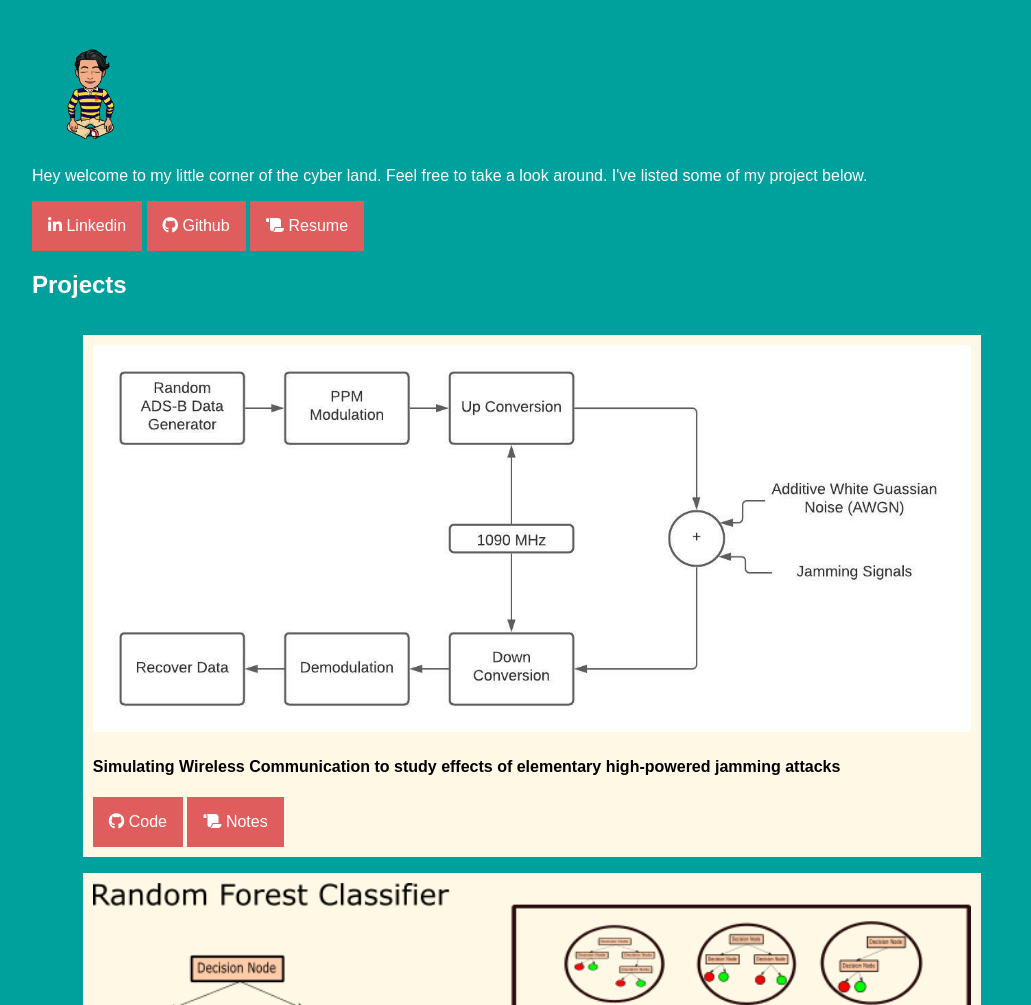
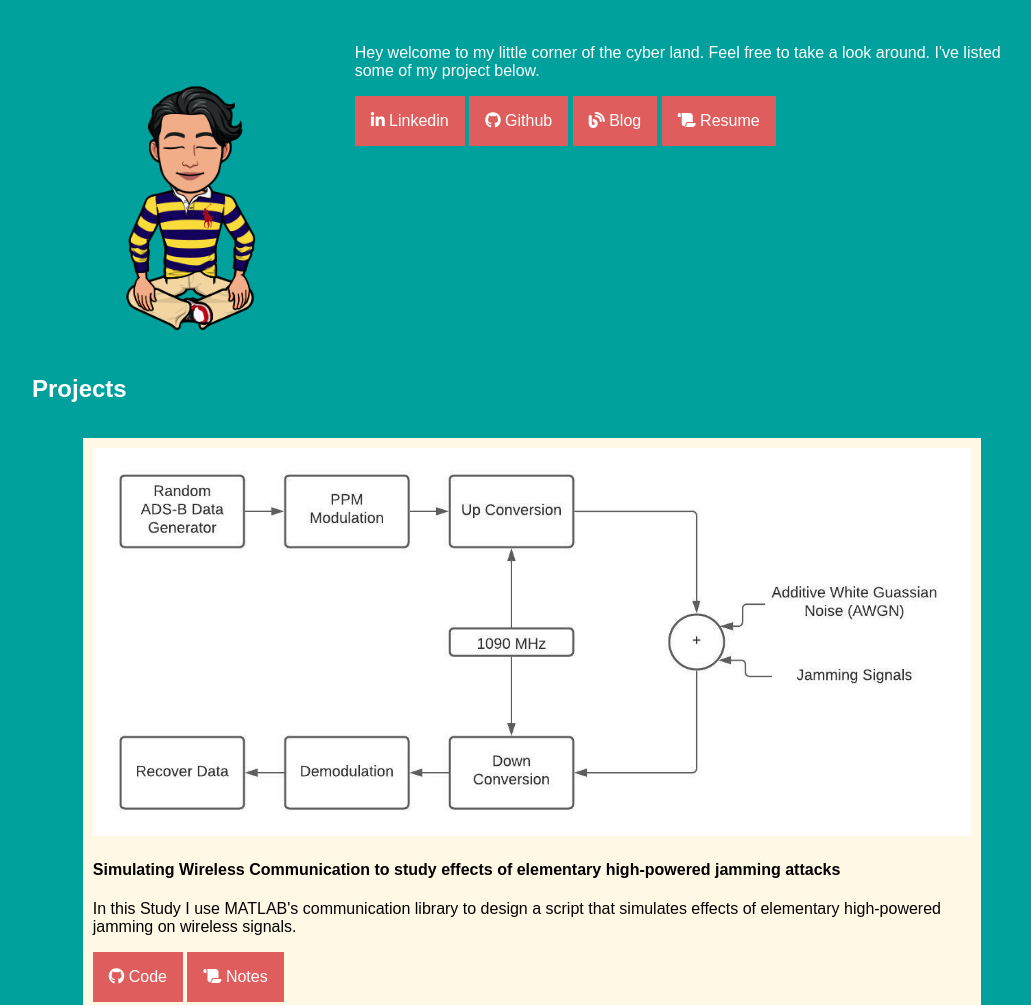
Before and after one commit to Mahdi-s/Personal_site_fall21, a plain HTML site: page index.html in a window 1280 px wide. Shown: the top 1005 px of the page, without its empty margins (108-1139 px from the left). Drawn offline with Linux system fonts and the light colour scheme.

Commit message:
updates to draft divs mid
still need to resize cols

```diff
--- a/index.html
+++ b/index.html
@@ -41,7 +41,8 @@ h1 {
   margin: auto;
   float: center;
   width: 90%;
-  height: 30%;
+  height: 90%;
+  flex: 1 1 0px;
   display: flex; /* Hide all elements by default */
 }
 
@@ -56,7 +57,6 @@ h1 {
 .content {
   background-color: #FFF8E5;
   padding: 10px;
-
 }
 
 /* The "show" class is added to the filtered elements */
@@ -129,10 +129,11 @@ h1 {
 }
 
 .wrapper {
-    width: 90%;
+    /* width: 90%; */
     float: center;
+    display: flex;
 }
-.element {
+.pic-element {
   display: inline-block;
 
   background: #00A19D;
@@ -154,13 +155,16 @@ h1 {
 <div class="main">
 
   <div class="wrapper">
-    <div class="element">
-      <img src="imgs/yoga_bitmoji.png" alt="Bitmoji" style="width:30%">
+
+    <div class="pic-element">
+      <img src="imgs/yoga_bitmoji.png" alt="Bitmoji" style="width:100%">
     </div>
-    <div class="element">
+
+    <div class="">
       <p class="top-text">Hey welcome to my little corner of the cyber land. Feel free to take a look around. I've listed some of my project below. </p>
       <button type="button" class="btn" onclick=" window.open('https://www.linkedin.com/in/mahdi-saeedi-324303149/')"target="_blank" > <i class="fab fa-linkedin"></i> Linkedin</button>
       <button type="button" class="btn" onclick=" window.open('https://github.com/Mahdi-s')"target="_blank" > <i class="fab fa-github"></i> Github</button>
+      <button type="button" class="btn" onclick=" window.open('https://github.com/Mahdi-s')"target="_blank" > <i class="fas fa-blog"></i> Blog</button>
       <button type="button" class="btn" onclick=" window.open('https://github.com/Mahdi-s')"target="_blank" > <i class="fas fa-scroll"></i> Resume</button>
       <!-- <button type="button" class="btn" onclick=" window.open('https://www.kaggle.com/mahdi13')"target="_blank" > <i class="fab fa-kaggle"></i> Kaggle</button>
       <button type="button" class="btn" onclick=" window.open('https://www.hackerrank.com/Mahdi_saeedi')"target="_blank" ><i class="fab fa-hackerrank"></i> HackerRank</button> -->
@@ -201,7 +205,8 @@ h1 {
     <div class="content">
       <img src="imgs/matlab_jamming.jpeg" alt="Mountains" style="width:100%">
       <h4>Simulating Wireless Communication to study effects of elementary high-powered jamming attacks</h4>
-      <button type="button" class="btn" onclick=" window.open('https://github.com/Mahdi-s')"target="_blank" > <i class="fab fa-github"></i> Code</button>
+      <p>In this Study I use MATLAB's communication library to design a script that simulates effects of elementary high-powered jamming on wireless signals.</p>
+      <button type="button" class="btn" onclick=" window.open('https://github.com/Mahdi-s/High-powered-jamming-simulation')"target="_blank" > <i class="fab fa-github"></i> Code</button>
       <button type="button" class="btn" onclick=" window.open('https://github.com/Mahdi-s')"target="_blank" > <i class="fas fa-scroll"></i> Notes</button>
     </div>
   </div>
@@ -210,6 +215,7 @@ h1 {
     <div class="content">
     <img src="imgs/decision_tree.png" alt="Lights" style="width:100%">
       <h4>Classifying wireless signals as healthy/jammed using Random Forest Decision Tree Algorithm</h4>
+      <p>Af</p>
       <button type="button" class="btn" onclick=" window.open('https://github.com/Mahdi-s')"target="_blank" > <i class="fab fa-github"></i> Code</button>
       <button type="button" class="btn" onclick=" window.open('https://github.com/Mahdi-s')"target="_blank" > <i class="fas fa-scroll"></i> Notes</button>
     </div>
@@ -217,7 +223,7 @@ h1 {
 
   <div class="column">
     <div class="content">
-    <img src="imgs/ttt_game.png" alt="Nature" style="width:100%">
+    <img src="imgs/ttt_game.png" alt="Nature" style="width:100% ; height: 70%">
       <h4>Tic Tac Toe Game - MIPS Assembly implementation - Player vs Computer</h4>
       <button type="button" class="btn" onclick=" window.open('https://github.com/Mahdi-s')"target="_blank" > <i class="fab fa-github"></i> Code</button>
     </div>
@@ -243,7 +249,7 @@ h1 {
   </div>
   <div class="column">
     <div class="content">
-    <img src="/w3images/cars3.jpg" alt="Car" style="width:100%">
+    <img src="imgs/airtraffic_gui.PNG" alt="Car" style="width:100%">
     <h4>Air Traffic Managment GUI - C# implementation</h4>
     <p>mock user interface for an air traffic control unit. Shows airplane entering and existing an air space, allows for modifying background map.</p>
     <button type="button" class="btn" onclick=" window.open('https://github.com/Mahdi-s')"target="_blank" > <i class="fab fa-github"></i> Code</button>
```
Also changed, not shown: imgs/airtraffic_gui.PNG (added), imgs/ttt_game.png.
